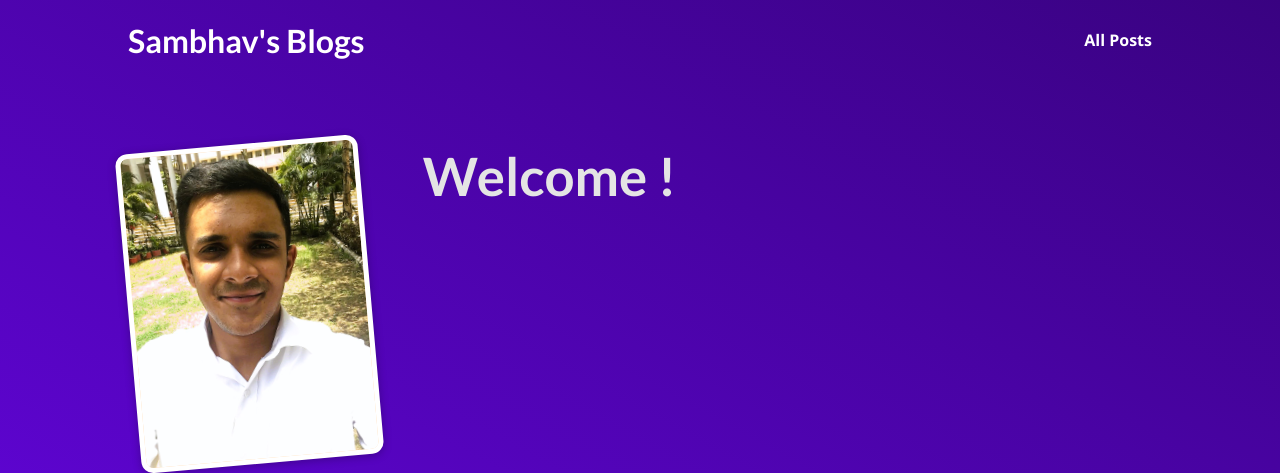
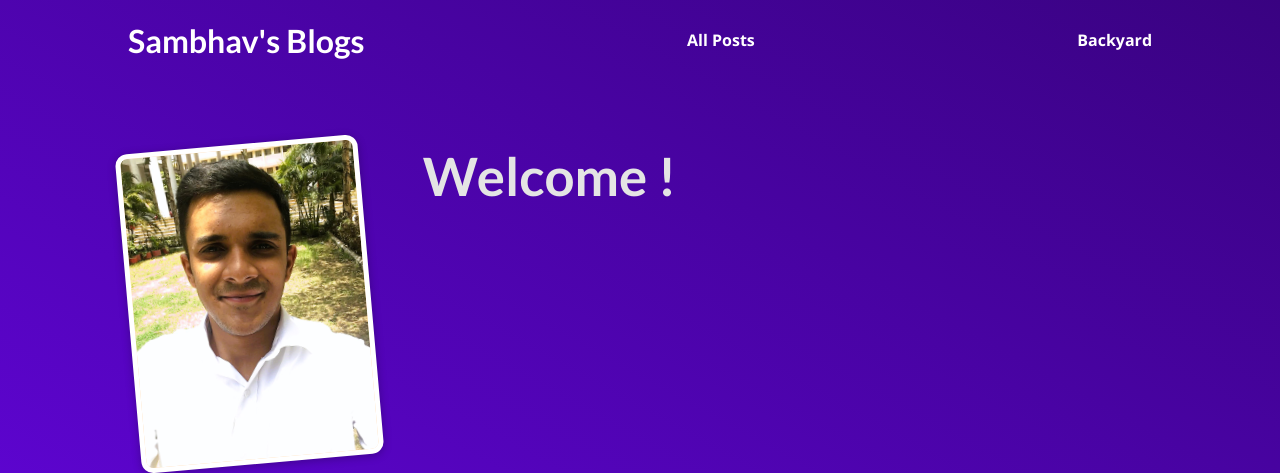
Before and after one commit to mr-possible/my-blog, a Django app: page /blog/ in a window 1280 px wide. Shown: the top 473 px of the page. Run offline with Django 4.2, Linux system fonts and the light colour scheme.

Commit message:
Added explicit link for admin portal

```diff
--- a/templates/base.html
+++ b/templates/base.html
@@ -17,6 +17,9 @@
       <nav>
         <a href="{% url "all-posts" %}">All Posts</a>
       </nav>
+      <nav>
+        <a href="/admin">Backyard</a>
+      </nav>
     </header>
     {% block content %} {% endblock %}
     <footer id="main-footer">
```
